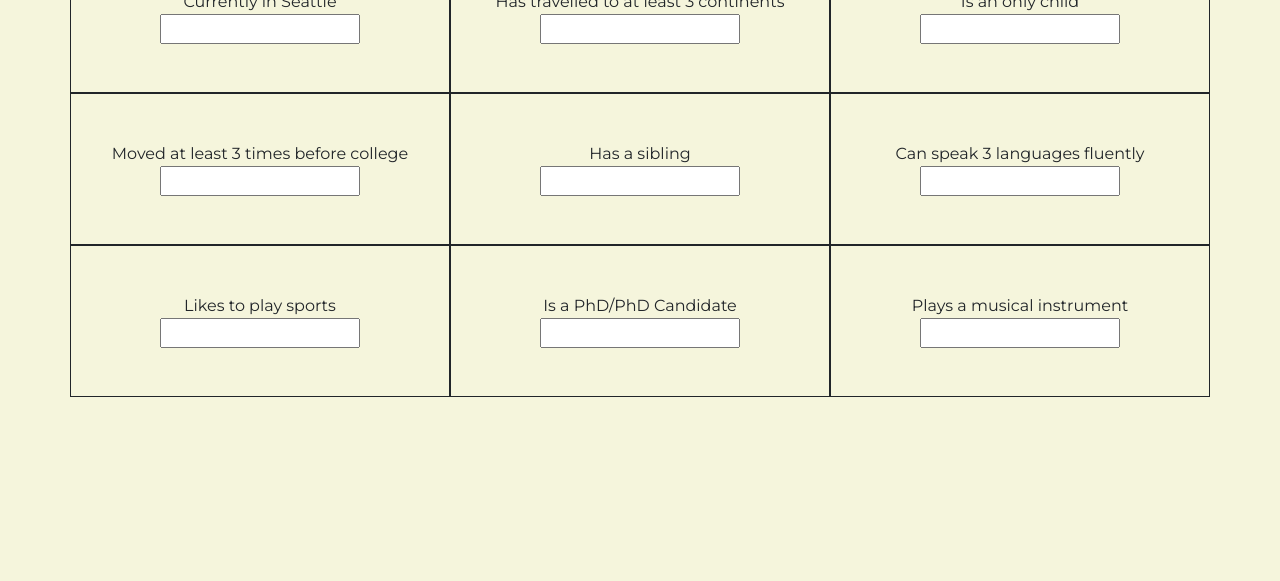
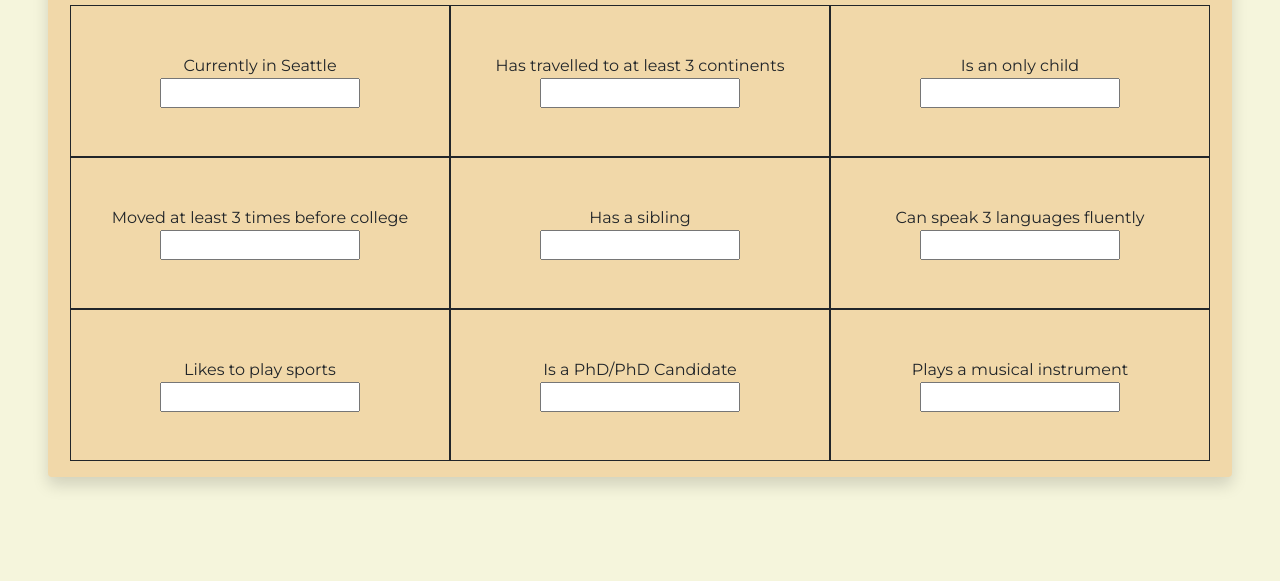
Before and after one commit to pwang19/bingoboard, a plain HTML site: page index.html in a window 1280 px wide. Shown: the part 219-800 px from the top of the page. Drawn offline with nearby package versions, Linux system fonts and the light colour scheme.

Commit message:
added shadow

```diff
--- a/app.css
+++ b/app.css
@@ -11,3 +11,7 @@ h2 {
     width: 100%;
     max-width: 200px;
 }
+
+main {
+    background-color: rgb(241, 216, 169);
+}
--- a/index.html
+++ b/index.html
@@ -13,10 +13,12 @@
 </head>
 
 <body>
+    <main class="shadow p-3 mb-5 rounded m-5">
         <h1 class="display-1 text-center">Human Bingo!</h1>
         <h2 class="text-center container">Instructions: "Walk" around to talk to others, and write down the name of the
             person in the
-        box where the statement is true for them. First person to get 3 in a row, column, or diagonal wins a free boba!
+            box where the statement is true for them. First person to get 3 in a row, column, or diagonal wins a free
+            boba!
         </h2>
         <section class="container">
             <div class="row text-center">
@@ -62,6 +64,7 @@
                 </div>
             </div>
         </section>
+    </main>
     <!-- bootstrap -->
     <script src="https://cdn.jsdelivr.net/npm/bootstrap@5.0.0-beta1/dist/js/bootstrap.bundle.min.js"
         integrity="sha384-ygbV9kiqUc6oa4msXn9868pTtWMgiQaeYH7/t7LECLbyPA2x65Kgf80OJFdroafW"
```
Also changed, not shown: 1 other file. Lines whose indentation alone changed are shown as unchanged.
